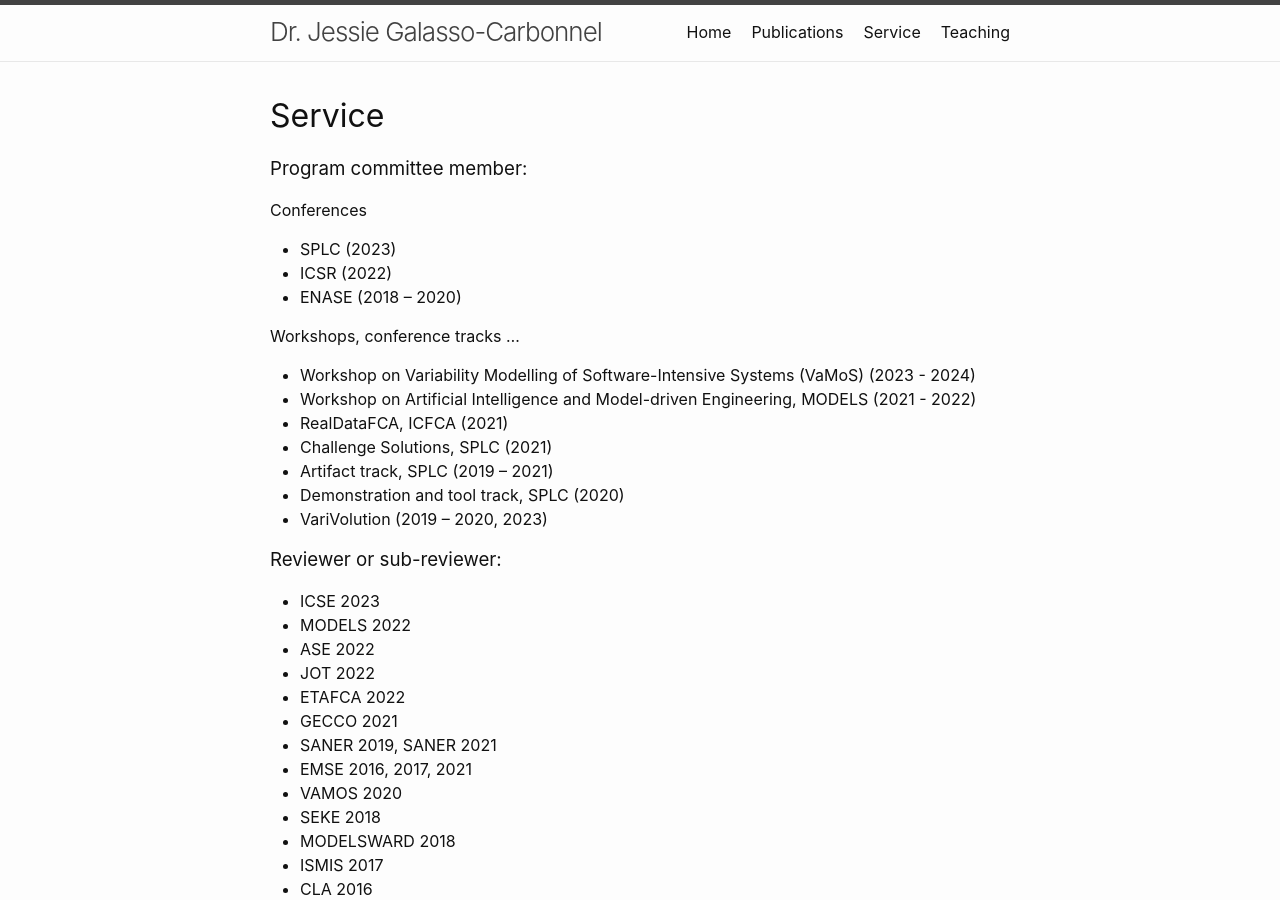
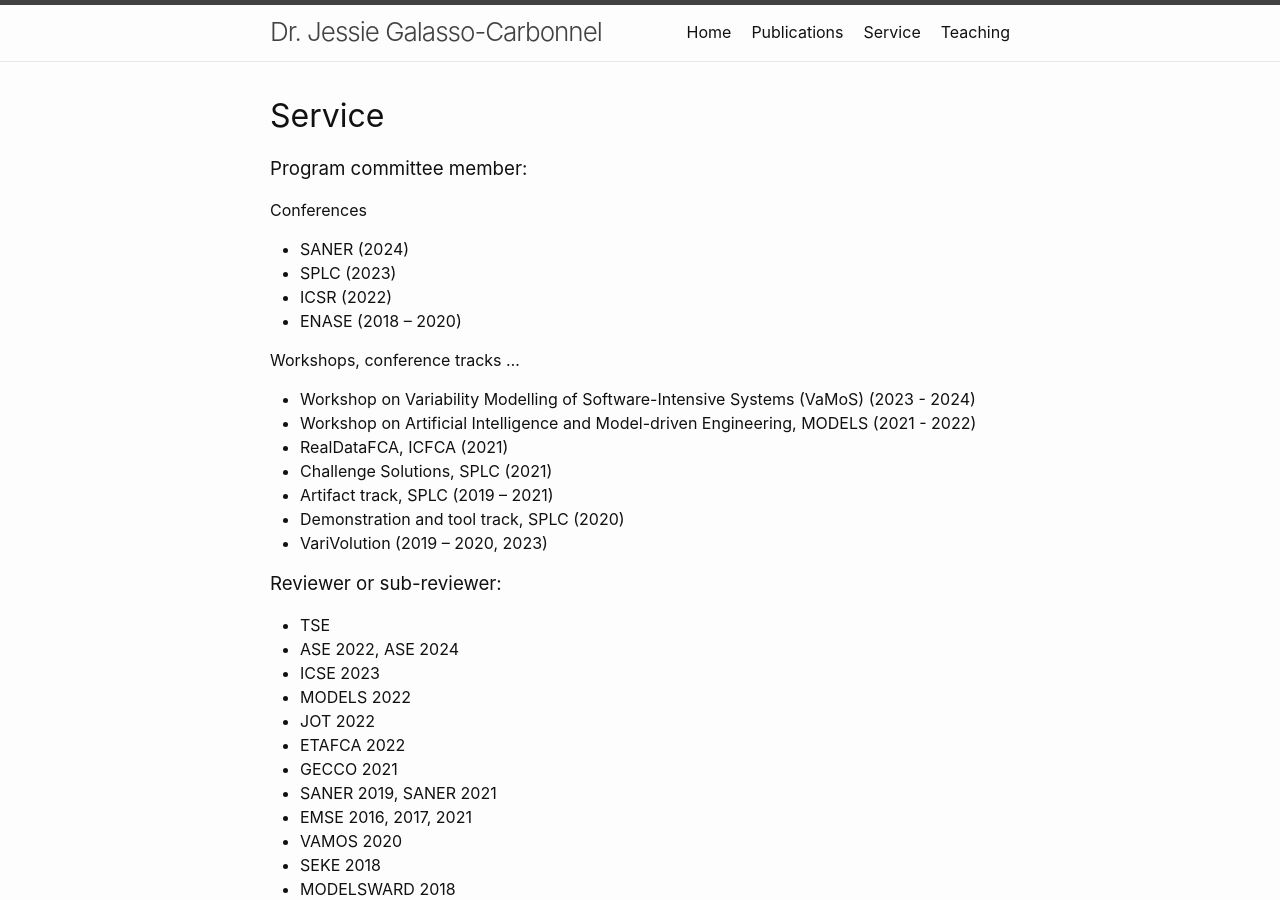
Before and after one commit to jgalasso/jgalasso.github.io, a Jekyll site: the page built from service.md, in a window 1280 px wide and 900 px high. Built offline with Jekyll 4.4.1, drawn with Linux system fonts in a browser that asks for light colours.

Commit message:
Update service.md

```diff
--- a/service.md
+++ b/service.md
@@ -9,6 +9,7 @@ permalink: /service/
 
 #### Conferences
 
+- SANER (2024)
 - SPLC (2023)
 - ICSR (2022)
 - ENASE (2018 – 2020)
@@ -25,9 +26,10 @@ permalink: /service/
 
 ### Reviewer or sub-reviewer:
 
+- TSE
+- ASE 2022, ASE 2024
 - ICSE 2023
 - MODELS 2022
-- ASE 2022
 - JOT 2022
 - ETAFCA 2022
 - GECCO 2021
```
